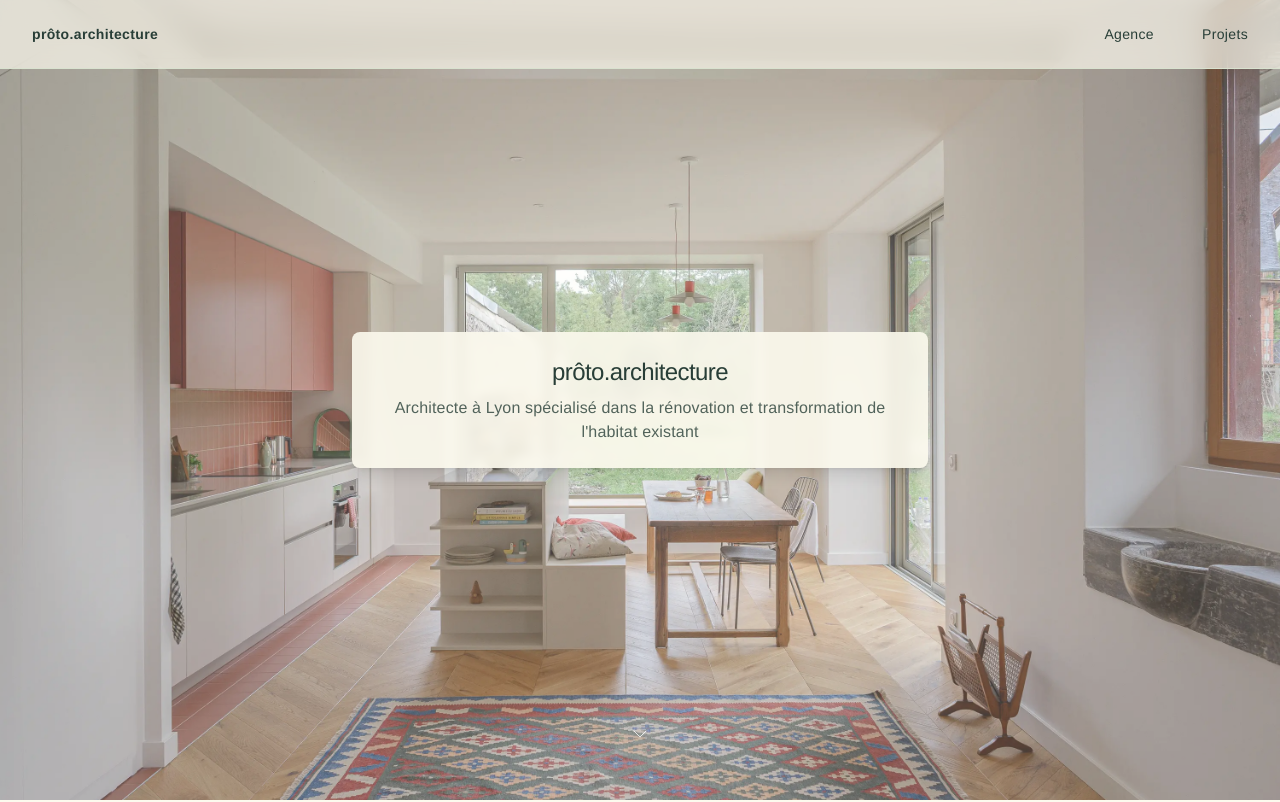
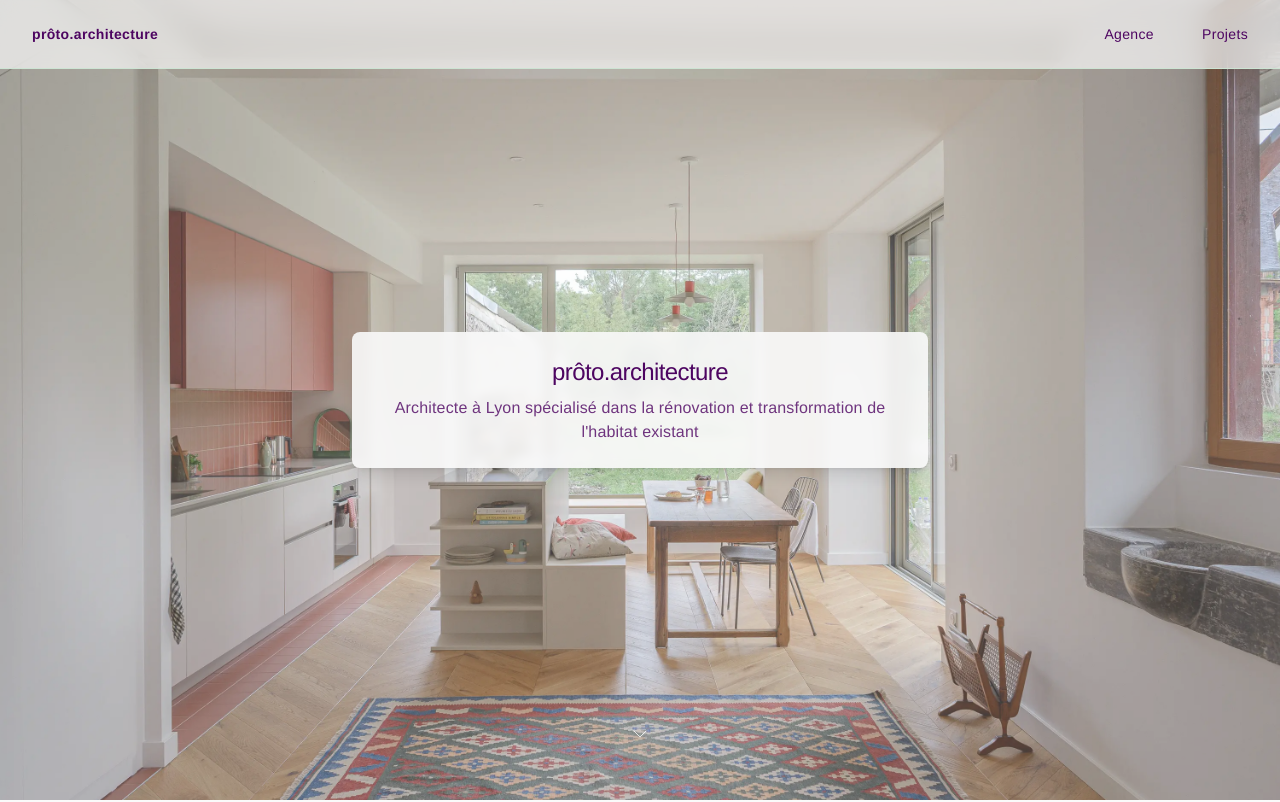
Before and after one commit to Ladias-Elie/proto-architecture, a React (Vite) app: page / in a window 1280 px wide. Shown: the top 802 px of the page. Built offline with nearby package versions, Linux system fonts and the light colour scheme; the HTML template or start-up script is replaced by a standard one.

Commit message:
Update design system colors

```diff
--- a/src/index.css
+++ b/src/index.css
@@ -8,83 +8,83 @@ All colors MUST be HSL.
 
 @layer base {
   :root {
-    --background: 50 70% 96%;
-    --foreground: 160 22% 20%;
+    --background: 0 0% 98%;
+    --foreground: 287 91% 20%;
 
     --card: 0 0% 100%;
-    --card-foreground: 160 22% 20%;
+    --card-foreground: 287 91% 20%;
 
     --popover: 0 0% 100%;
-    --popover-foreground: 160 22% 20%;
+    --popover-foreground: 287 91% 20%;
 
-    --primary: 89 33% 56%;
+    --primary: 135 83% 56%;
     --primary-foreground: 0 0% 100%;
 
-    --secondary: 28 87% 65%;
+    --secondary: 333 98% 47%;
     --secondary-foreground: 0 0% 100%;
 
-    --muted: 89 30% 90%;
-    --muted-foreground: 89 33% 30%;
+    --muted: 135 30% 92%;
+    --muted-foreground: 135 50% 30%;
 
-    --accent: 50 83% 74%;
-    --accent-foreground: 160 22% 20%;
+    --accent: 287 91% 71%;
+    --accent-foreground: 0 0% 100%;
 
-    --destructive: 357 43% 52%;
+    --destructive: 333 98% 47%;
     --destructive-foreground: 0 0% 100%;
 
-    --border: 89 25% 85%;
-    --input: 89 25% 85%;
-    --ring: 89 33% 56%;
+    --border: 135 30% 85%;
+    --input: 135 30% 85%;
+    --ring: 135 83% 56%;
 
     --radius: 0.5rem;
 
-    --sidebar-background: 160 22% 15%;
-    --sidebar-foreground: 89 33% 85%;
-    --sidebar-primary: 89 33% 56%;
+    --sidebar-background: 287 91% 15%;
+    --sidebar-foreground: 135 83% 90%;
+    --sidebar-primary: 135 83% 56%;
     --sidebar-primary-foreground: 0 0% 100%;
-    --sidebar-accent: 28 87% 65%;
+    --sidebar-accent: 333 98% 47%;
     --sidebar-accent-foreground: 0 0% 100%;
-    --sidebar-border: 160 22% 30%;
-    --sidebar-ring: 50 83% 74%;
+    --sidebar-border: 287 91% 30%;
+    --sidebar-ring: 287 91% 71%;
   }
 
   .dark {
-    --background: 160 22% 12%;
-    --foreground: 89 33% 85%;
+    --background: 287 91% 8%;
+    --foreground: 135 83% 85%;
 
-    --card: 160 22% 16%;
-    --card-foreground: 89 33% 85%;
+    --card: 287 91% 12%;
+    --card-foreground: 135 83% 85%;
 
-    --popover: 160 22% 16%;
-    --popover-foreground: 89 33% 85%;
+    --popover: 287 91% 12%;
+    --popover-foreground: 135 83% 85%;
 
-    --primary: 89 33% 70%;
-    --primary-foreground: 160 22% 15%;
+    --primary: 135 83% 60%;
+    --primary-foreground: 287 91% 10%;
 
-    --secondary: 28 87% 65%;
+    --secondary: 333 98% 52%;
     --secondary-foreground: 0 0% 100%;
 
-    --muted: 160 22% 20%;
-    --muted-foreground: 89 33% 70%;
+    --muted: 287 50% 18%;
+    --muted-foreground: 287 91% 75%;
 
-    --accent: 50 83% 74%;
-    --accent-foreground: 160 22% 15%;
+    --accent: 287 91% 71%;
+    --accent-foreground: 287 91% 10%;
 
-    --destructive: 357 43% 52%;
+    --destructive: 333 98% 52%;
     --destructive-foreground: 0 0% 100%;
 
-    --border: 160 22% 25%;
-    --input: 160 22% 25%;
-    --ring: 89 33% 70%;
+    --border: 287 50% 25%;
+    --input: 287 50% 25%;
+    --ring: 135 83% 60%;
 
-    --sidebar-background: 160 22% 10%;
-    --sidebar-foreground: 89 33% 85%;
-    --sidebar-primary: 89 33% 70%;
-    --sidebar-primary-foreground: 160 22% 15%;
-    --sidebar-accent: 28 87% 65%;
+    --sidebar-background: 287 91% 6%;
+    --sidebar-foreground: 135 83% 85%;
+    --sidebar-primary: 135 83% 60%;
+    --sidebar-primary-foreground: 287 91% 10%;
+    --sidebar-accent: 333 98% 52%;
     --sidebar-accent-foreground: 0 0% 100%;
-    --sidebar-border: 160 22% 25%;
-    --sidebar-ring: 50 83% 74%;
+    --sidebar-border: 287 50% 20%;
+    --sidebar-ring: 287 91% 71%;
   }
 }
 
```
